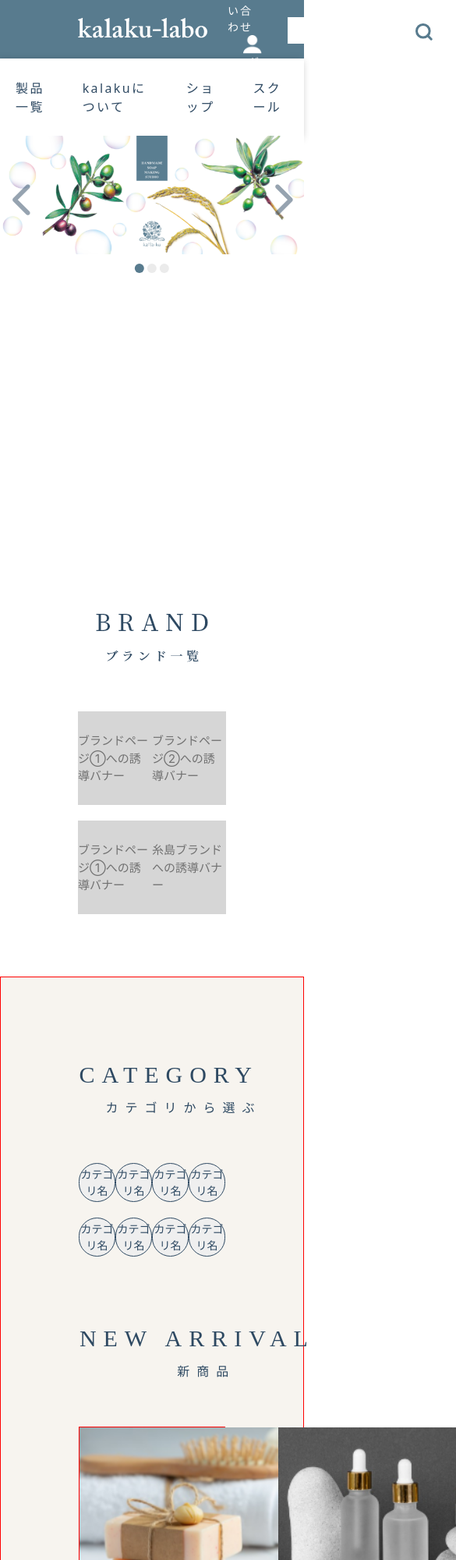
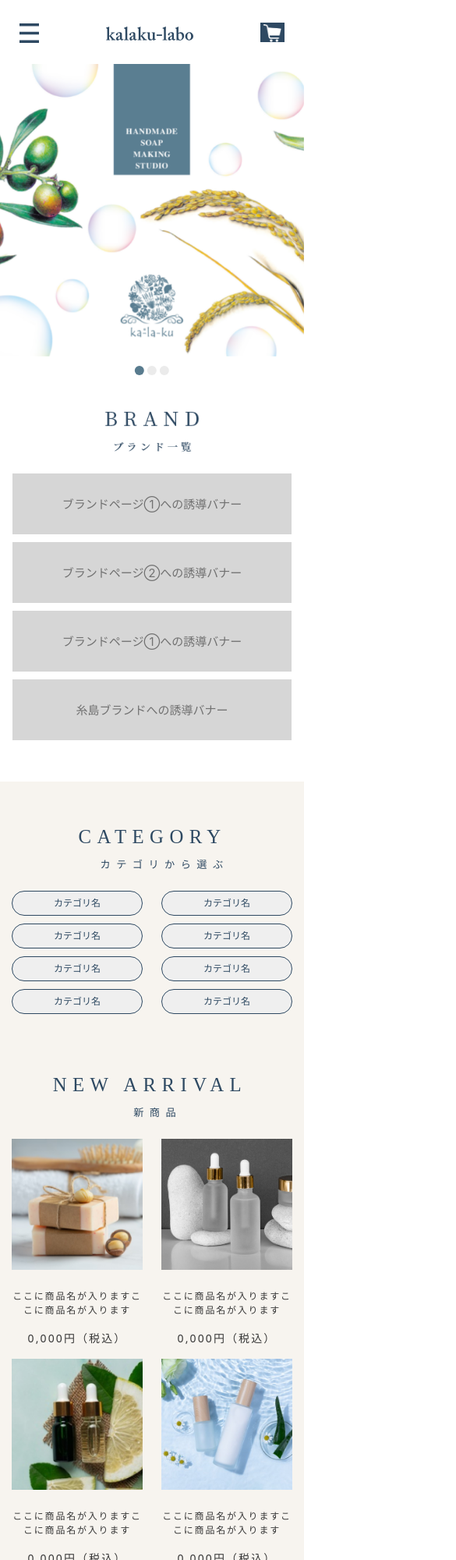
Before and after one commit to hsumonaung791997/CodingTest2, a plain HTML site: page index.html in a window 390 px wide. Shown: the top 2000 px of the page at 78% size, 585 px wide, since content can reach past the window. Drawn offline with nearby package versions, Linux system fonts and the light colour scheme.

Commit message:
mobile view update

```diff
--- a/css/style.css
+++ b/css/style.css
@@ -5,9 +5,8 @@
 }
 
 body{
-    max-width: 100%;
-    width: 1280px;
-
+    width: 100%;
+    overflow-x:hidden ;
 }
 
 nav{
@@ -103,8 +102,9 @@ nav{
     left: 0;
     width: 100%;
     padding: 30px 100px;
-    z-index: -1;
+    z-index: 1;
     opacity: 0;
+    background-color: #fff;
     transition: all 0.4s;
 }
 
@@ -210,10 +210,6 @@ nav{
     margin-top: 60px;
 }
 
-.brand .cards{
-    margin-top: 60px;
-}
-
 .brand .cards .item-group{
     margin-bottom: 20px;
 }
@@ -234,7 +230,6 @@ nav{
 .category{
     background-color: #F7F4EF;
     padding: 100px;
-    border: 1px solid red;
 }
 
 .category .header{
@@ -243,15 +238,17 @@ nav{
     height: 78px;
 }
 
+.category .header img{
+    width: 100%;
+    height: 100%;
+}
+
 .category .btn-container{
     margin-top: 60px;
     margin-bottom: 80px;
-
 }
 
 .btn-container .btn-groups{
-    display: flex;
-    justify-content: space-between;
     margin-bottom: 20px;
 }
 
@@ -283,9 +280,13 @@ nav{
     width: 307px;
 }
 
+.header.new-arri img{
+    width: 100%;
+    height: 100%;
+}
+
 .new-arrival-container,.rank-container{
     margin-top: 60px;
-    border: 1px solid red;
 }
 
 .new-arrival-group,.rank-group{
@@ -352,3 +353,167 @@ nav{
     height: 200px;
     margin-bottom: 30px;
 }
+
+/* moblie view */
+
+.mobile-nav{
+    width: 100%;
+    height: 82px;
+    padding:0 25px;
+}
+
+.mobile-menu-btn{
+    width: 25px;
+    height: 25px;
+}
+
+.mobile-logo{
+    width: 115px;
+}
+
+.mobile-cart-btn{
+    width: 31px;
+    height: 25px;
+    padding-bottom: 2px;
+    background-color: #2E4962;
+}
+
+.mobile-menu-btn img,
+.mobile-logo img,
+.mobile-cart-btn img{
+    width: 100%;
+    height: 100%;
+    object-fit: contain;
+}
+
+
+@media screen and (max-width: 576px) {
+    .carousel-container{
+        height:375px;
+    }
+
+    .carousel,
+    .carousel-inner,
+    .carousel-item{
+        height: 100%;
+    }
+
+    .carousel-item img{
+        height: 100%;
+        object-fit: cover;
+    }
+
+    .carousel-control-prev,
+    .carousel-control-next{
+        display: none;
+    }
+
+    .brand{
+        padding: 0px 16px 43px;
+    }
+
+    .brand .header{
+        width: 122px;
+        height: 65px;
+    }
+
+    .brand .cards{
+        margin-top: 25px;
+    }
+
+    .brand .cards .item-group{
+        margin-bottom: 0;
+    }
+
+    .brand .cards .item{
+        width: 100%;
+        height: 78px;
+        margin-bottom: 10px
+    }
+
+    .category{
+        background-color: #F7F4EF;
+        padding: 50px 15px;
+    }
+
+    .category .header{
+        margin: 0 auto;
+        width: 190px;
+        height: 65px;
+    }
+
+    .category .btn-container{
+        margin-top: 25px;
+        margin-bottom: 40px;
+    }
+
+    .btn-container .btn-groups .btn-cate{
+        width: 168px;
+        height: 32px;
+        font-size: 12px;
+        margin-bottom: 10px;
+    }
+
+
+    .new-arrival{
+        margin-bottom: 50px;
+    }
+
+    .header.new-arri{
+        width: 256px;
+    }
+
+    .new-arrival-container,.rank-container{
+        margin-top: 25px;
+    }
+
+    .new-arrival-group,.rank-group{
+        margin-bottom: 25px;
+        display: grid;
+        grid-template-columns: auto auto;
+    }
+
+    .arrival-card{
+        width: 168px;
+    }
+
+    .arrival-image{
+        width: 168px;
+        height: 168px;
+        margin-bottom: 25px;
+    }
+
+    .arrival-desc p,.rank-desc p{
+        font-size: 12px;
+        color: #373737;
+        letter-spacing: 1.8px;
+    }
+
+    .arrival-desc .price,.rank-desc .price{
+        font-size: 14px;
+        letter-spacing: 2.1px;
+    }
+
+    .category-btn{
+        width: 113px;
+        height: 37px;
+        margin-left: auto;
+        transition: all 0.3s;
+    }
+
+    .category-btn img{
+        width: 100%;
+        height: 100%;
+        object-fit: contain;
+    }
+
+    .rank-card{
+        width: 168px;
+    }
+
+    .rank-image{
+        width: 168px;
+        height: 168px;
+        margin-bottom: 25px;
+    }
+}
--- a/index.html
+++ b/index.html
@@ -17,8 +17,20 @@
 
 <body>
     <header>
-        <div>
-            <nav class="d-flex navbar-expand-lg align-items-center justify-content-between">
+        <div class="header-navbar">
+            <div class="mobile-nav d-flex d-md-none justify-content-between align-items-center">
+                <div class="mobile-menu-btn">
+                    <img src="./assets/img/urn_aaid_sc_US_c3ea4259-d1ce-45e8-a648-68fb8749809f.png" alt="menu-btn">
+                </div>
+                <div class="mobile-logo">
+                    <img src="./assets/img/グループ 168.svg" alt="logo-m">
+                </div>
+                <div class="mobile-cart-btn">
+                    <img src="./assets/img/addtocart.png" alt="cart">
+                </div>
+            </div>
+            <nav class="d-none d-md-flex navbar-expand-lg align-items-center justify-content-between">
+
                 <a href="" class="navbar-brand">
                     <img src="./assets/img/logo.png" alt="logo">
                 </a>
@@ -74,7 +86,7 @@
                     </div>
                 </div>
             </nav>
-            <div class="semi-nav">
+            <div class="d-none d-md-block semi-nav">
                 <ul class="d-flex">
                     <li class="nav-item"><a href="" class="nav-link">製品一覧</a>
                         <div class="dropdown-container d-flex justify-content-between">
@@ -201,7 +213,7 @@
             <img src="./assets/img/brand.png" alt="brand">
         </div>
         <div class="cards">
-            <div class="d-flex justify-content-between item-group">
+            <div class="d-block d-md-flex justify-content-between item-group">
                 <div class="item">
                     <span>ブランドページ①への誘導バナー</span>
                 </div>
@@ -209,7 +221,7 @@
                     <span>ブランドページ②への誘導バナー</span>
                 </div>
             </div>
-            <div class="d-flex justify-content-between item-group">
+            <div class="d-block d-md-flex justify-content-between item-group">
                 <div class="item">
                     <span>ブランドページ①への誘導バナー</span>
                 </div>
@@ -223,14 +235,14 @@
         <div class="header">
             <img src="./assets/img/タイトル (1).svg" alt="c-1">
         </div>
-        <div class="btn-container">
-            <div class="btn-groups">
+        <div class="btn-container d-flex d-md-block justify-content-between">
+            <div class="btn-groups d-block d-md-flex justify-content-between">
                 <button class="btn-cate">カテゴリ名</button>
                 <button class="btn-cate">カテゴリ名</button>
                 <button class="btn-cate">カテゴリ名</button>
                 <button class="btn-cate">カテゴリ名</button>
             </div>
-            <div class="btn-groups">
+            <div class="btn-groups d-block d-md-flex justify-content-between">
                 <button class="btn-cate">カテゴリ名</button>
                 <button class="btn-cate">カテゴリ名</button>
                 <button class="btn-cate">カテゴリ名</button>
@@ -336,6 +348,15 @@
                             <p class="price">0,000円（税込）</p>
                         </div>
                     </div>
+                    <div class="rank-card d-block d-md-none">
+                        <div class="rank-image">
+                            <img src="./assets/img/base2-2.png" alt="a-1">
+                        </div>
+                        <div class="rank-desc">
+                            <p>ここに商品名が入りますここに商品名が入ります</p>
+                            <p class="price">0,000円（税込）</p>
+                        </div>
+                    </div>
                 </div>
                 <div class="category-btn">
                     <img src="./assets/img/more.svg" alt="more-btn">
```
Also changed, not shown: assets/img/urn_aaid_sc_US_c3ea4259-d1ce-45e8-a648-68fb8749809f.png (added), assets/img/グループ 168.svg (added).
